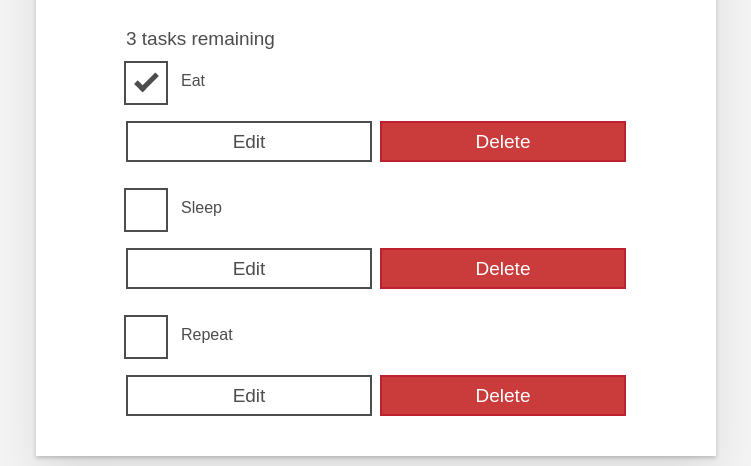
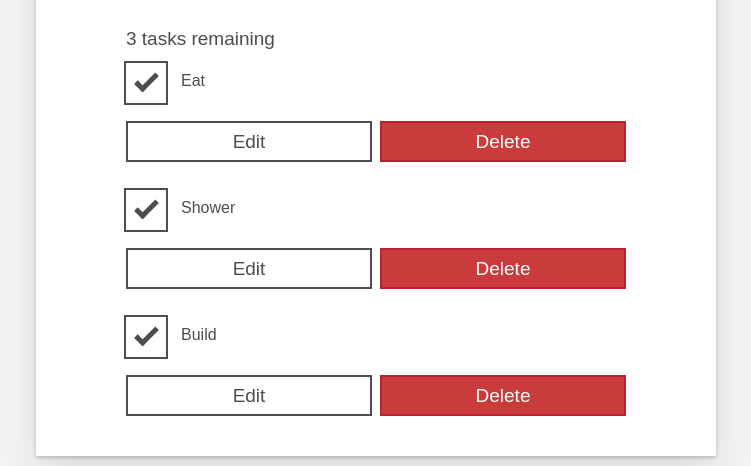
Before and after one commit to AliArgonaut/1.todo-react-vite, a React (Vite) app: page / in a window 1280 px wide. Shown: the part 344-810 px from the top of the page, without its empty margins (264-1015 px from the left). Built offline with nearby package versions, Linux system fonts and the light colour scheme.

Commit message:
got name props

```diff
--- a/src/App.jsx
+++ b/src/App.jsx
@@ -1,4 +1,6 @@
-function App() {
+import Todo from "./components/Todo.jsx"
+
+function App  () {
   return (
     <div className="todoapp stack-large">
       <h1>TodoMatic</h1>
@@ -37,58 +39,10 @@ function App() {
         </button>
       </div>
       <h2 id="list-heading">3 tasks remaining</h2>
-      <ul
-        role="list"
-        className="todo-list stack-large stack-exception"
-        aria-labelledby="list-heading">
-        <li className="todo stack-small">
-          <div className="c-cb">
-            <input id="todo-0" type="checkbox" defaultChecked />
-            <label className="todo-label" htmlFor="todo-0">
-              Eat
-            </label>
-          </div>
-          <div className="btn-group">
-            <button type="button" className="btn">
-              Edit <span className="visually-hidden">Eat</span>
-            </button>
-            <button type="button" className="btn btn__danger">
-              Delete <span className="visually-hidden">Eat</span>
-            </button>
-          </div>
-        </li>
-        <li className="todo stack-small">
-          <div className="c-cb">
-            <input id="todo-1" type="checkbox" />
-            <label className="todo-label" htmlFor="todo-1">
-              Sleep
-            </label>
-          </div>
-          <div className="btn-group">
-            <button type="button" className="btn">
-              Edit <span className="visually-hidden">Sleep</span>
-            </button>
-            <button type="button" className="btn btn__danger">
-              Delete <span className="visually-hidden">Sleep</span>
-            </button>
-          </div>
-        </li>
-        <li className="todo stack-small">
-          <div className="c-cb">
-            <input id="todo-2" type="checkbox" />
-            <label className="todo-label" htmlFor="todo-2">
-              Repeat
-            </label>
-          </div>
-          <div className="btn-group">
-            <button type="button" className="btn">
-              Edit <span className="visually-hidden">Repeat</span>
-            </button>
-            <button type="button" className="btn btn__danger">
-              Delete <span className="visually-hidden">Repeat</span>
-            </button>
-          </div>
-        </li>
+      <ul role="list" className="todo-list stack-large stack-exception" aria-labelledby="list-heading">
+        <Todo name="Eat" />
+        <Todo name="Shower"/>
+        <Todo name="Build" />
       </ul>
     </div>
   );
--- /dev/null
+++ b/src/components/Todo.jsx
@@ -0,0 +1,25 @@
+function Todo(props){
+    return (
+        <>
+        <li className="todo stack-small">
+        <div className="c-cb">
+          <input id="todo-0" type="checkbox" defaultChecked />
+          <label className="todo-label" htmlFor="todo-0">
+            {props.name}
+          </label>
+        </div>
+        <div className="btn-group">
+          <button type="button" className="btn">
+            Edit <span className="visually-hidden">{props.name}</span>
+          </button>
+          <button type="button" className="btn btn__danger">
+            Delete <span className="visually-hidden">{props.name}</span>
+          </button>
+        </div>
+      </li>
+      </>
+    )
+}
+
+
+export default Todo
```
